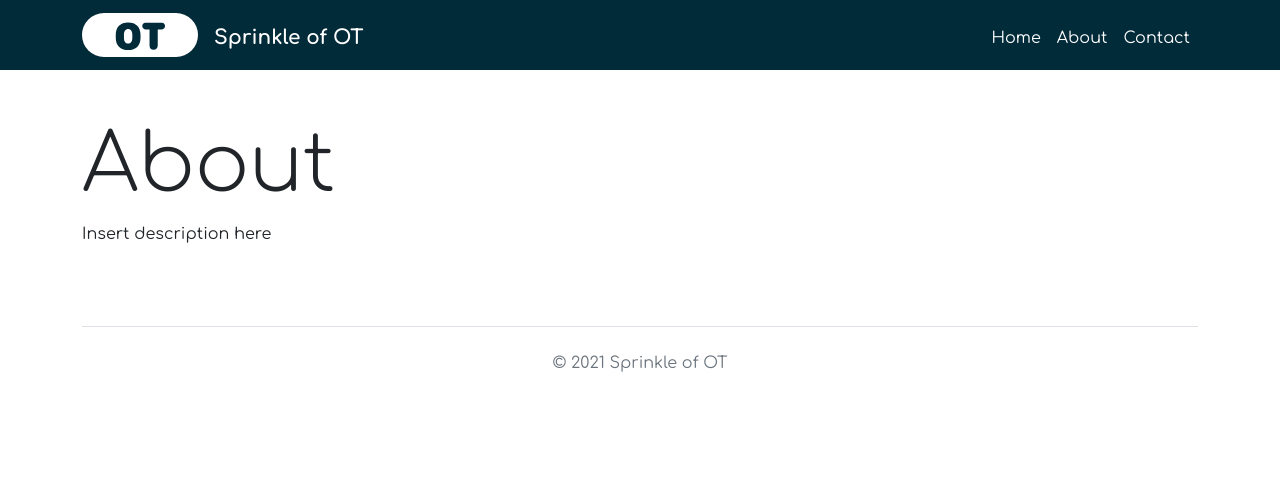
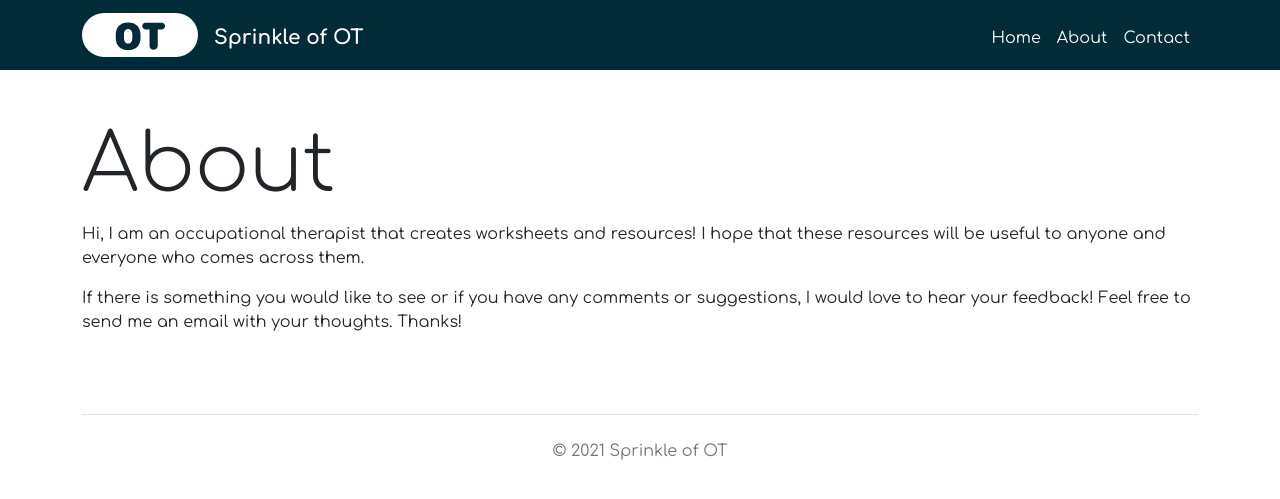
Before and after one commit to SprinkleOfOT/sprinkleofot.github.io, a Jekyll site: the page built from about.html, in a window 1280 px wide. Shown: the top 499 px of the page. Built offline with Jekyll 4.4.1, drawn with Linux system fonts in a browser that asks for light colours.

Commit message:
Update about

```diff
--- a/about.html
+++ b/about.html
@@ -8,7 +8,10 @@ permalink: /about/
   <div class="container">
     <h1 class="title display-1">About</h1>
     <p>
-      Insert description here
+      Hi, I am an occupational therapist that creates worksheets and resources! I hope that these resources will be useful to anyone and everyone who comes across them.
+    </p>
+    <p>
+      If there is something you would like to see or if you have any comments or suggestions, I would love to hear your feedback! Feel free to send me an email with your thoughts. Thanks!
     </p>
   </div>
 </section>
```
